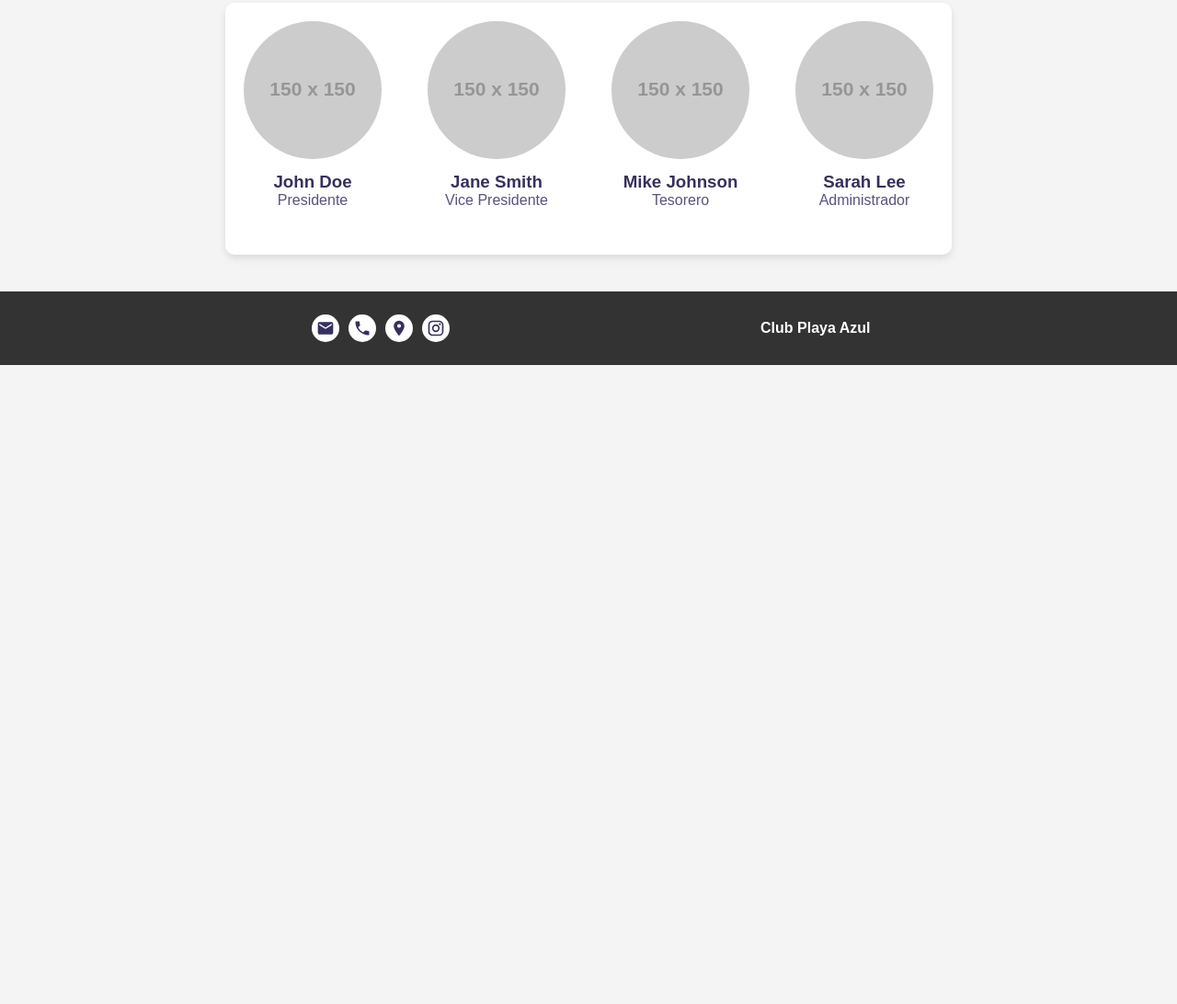
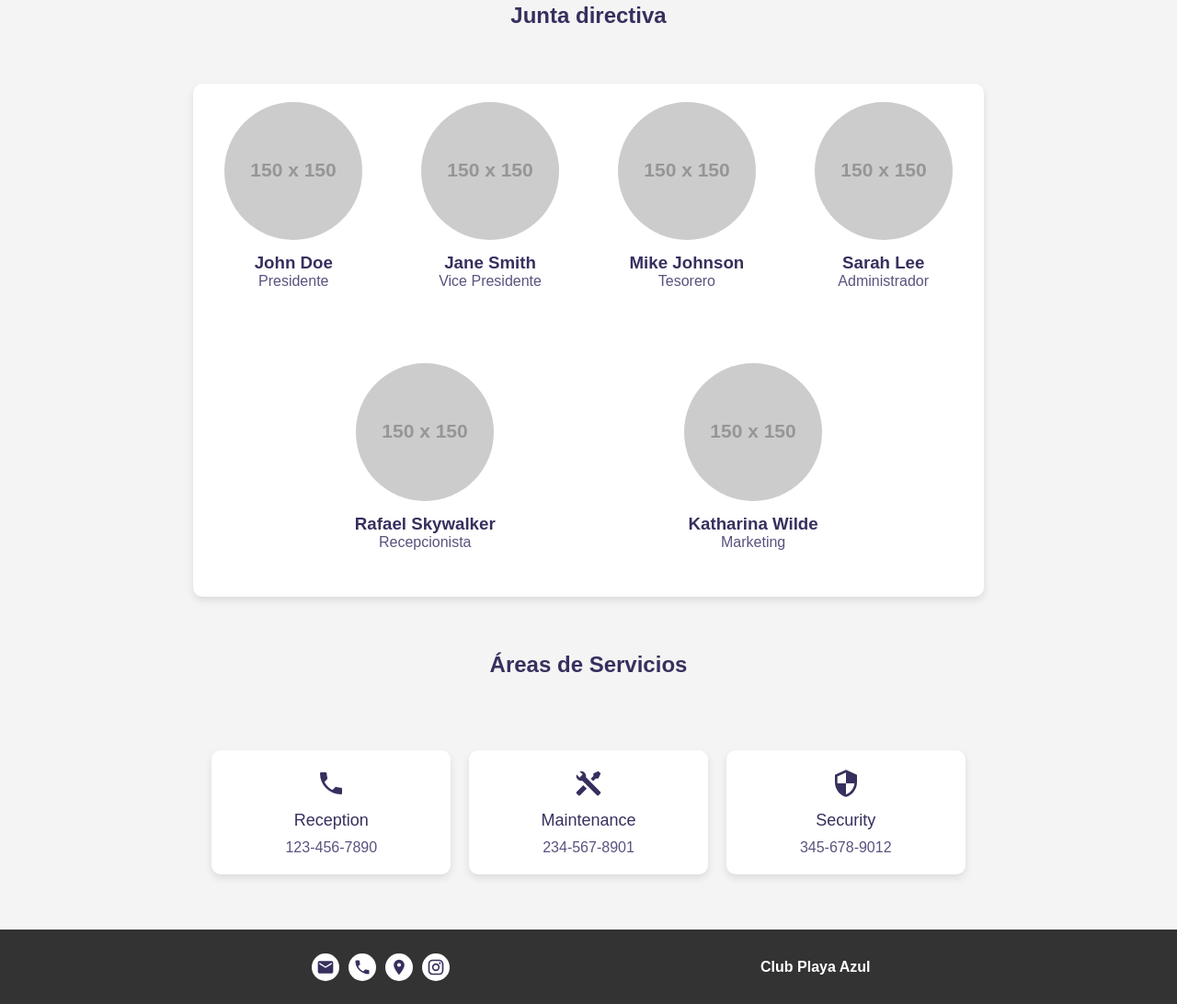
Before and after one commit to RageHardrack/club-playa-azul-maquetado, a plain HTML site: page private.html in a window 1280 px wide. Shown: the part 873-1965 px from the top of the page at 92% size. Before the commit the page ends 1270 px from the top, so only its background shows below. Drawn offline with Linux system fonts and the light colour scheme; placeholder pictures from the web are drawn by us.

Commit message:
Nueva sección de áreas de servicios

```diff
--- a/private.html
+++ b/private.html
@@ -68,7 +68,9 @@
 
     <nav class="navbar">
       <h1 class="navbar-brand">
-        <a href="./private.html"> <img src="./assests/img/logo.svg" alt="Logo" class="nav-logo" /></a>
+        <a href="./private.html">
+          <img src="./assests/img/logo.svg" alt="Logo" class="nav-logo"
+        /></a>
       </h1>
 
       <ul class="navbar-nav">
@@ -77,11 +79,15 @@
         </li>
 
         <li class="nav-item">
-          <a class="nav-link" href="./proximos-eventos.html">Próximos Eventos</a>
+          <a class="nav-link" href="./proximos-eventos.html"
+            >Próximos Eventos</a
+          >
         </li>
 
         <li class="nav-item">
-          <a class="nav-link" href="./proximos-eventos.html">Registra tus pagos</a>
+          <a class="nav-link" href="./pagos.html"
+            >Registra tus pagos</a
+          >
         </li>
       </ul>
     </nav>
@@ -120,6 +126,8 @@
         </div>
       </section>
 
+      <h2 class="home-section-title">Junta directiva</h2>
+
       <section class="crew-member-container">
         <div class="crew-member">
           <img src="https://via.placeholder.com/150" alt="Crew Member 1" />
@@ -144,7 +152,71 @@
           <h3>Sarah Lee</h3>
           <p>Administrador</p>
         </div>
+
+        <div class="crew-member">
+          <img src="https://via.placeholder.com/150" alt="Crew Member 5" />
+          <h3>Rafael Skywalker</h3>
+          <p>Recepcionista</p>
+        </div>
+
+        <div class="crew-member">
+          <img src="https://via.placeholder.com/150" alt="Crew Member 6" />
+          <h3>Katharina Wilde</h3>
+          <p>Marketing</p>
+        </div>
       </section>
+
+      <h2 class="home-section-title">Áreas de Servicios</h2>
+
+      <div class="service-container">
+        <div class="service-card">
+          <svg
+            xmlns="http://www.w3.org/2000/svg"
+            width="32"
+            height="32"
+            viewBox="0 0 24 24"
+          >
+            <path
+              fill="currentColor"
+              d="M6.62 10.79c1.44 2.83 3.76 5.15 6.59 6.59l2.2-2.2c.28-.28.67-.36 1.02-.25c1.12.37 2.32.57 3.57.57a1 1 0 0 1 1 1V20a1 1 0 0 1-1 1A17 17 0 0 1 3 4a1 1 0 0 1 1-1h3.5a1 1 0 0 1 1 1c0 1.25.2 2.45.57 3.57c.11.35.03.74-.25 1.02z"
+            />
+          </svg>
+          <div class="service-department">Reception</div>
+          <div class="service-phone">123-456-7890</div>
+        </div>
+
+        <div class="service-card">
+          <svg
+            xmlns="http://www.w3.org/2000/svg"
+            width="32"
+            height="32"
+            viewBox="0 0 24 24"
+          >
+            <path
+              fill="currentColor"
+              d="m21.71 20.29l-1.42 1.42a1 1 0 0 1-1.41 0L7 9.85A3.8 3.8 0 0 1 6 10a4 4 0 0 1-3.78-5.3l2.54 2.54l.53-.53l1.42-1.42l.53-.53L4.7 2.22A4 4 0 0 1 10 6a3.8 3.8 0 0 1-.15 1l11.86 11.88a1 1 0 0 1 0 1.41M2.29 18.88a1 1 0 0 0 0 1.41l1.42 1.42a1 1 0 0 0 1.41 0l5.47-5.46l-2.83-2.83M20 2l-4 2v2l-2.17 2.17l2 2L18 8h2l2-4Z"
+            />
+          </svg>
+          <div class="service-department">Maintenance</div>
+          <div class="service-phone">234-567-8901</div>
+        </div>
+
+        <div class="service-card">
+          <svg
+            xmlns="http://www.w3.org/2000/svg"
+            width="32"
+            height="32"
+            viewBox="0 0 24 24"
+          >
+            <path
+              fill="currentColor"
+              d="M12 12h7c-.53 4.11-3.28 7.78-7 8.92zH5V6.3l7-3.11M12 1L3 5v6c0 5.55 3.84 10.73 9 12c5.16-1.27 9-6.45 9-12V5z"
+            />
+          </svg>
+          <div class="service-department">Security</div>
+          <div class="service-phone">345-678-9012</div>
+        </div>
+      </div>
     </main>
 
     <footer>
--- a/slider.css
+++ b/slider.css
@@ -1,6 +1,6 @@
 .slider-container {
   width: 100%;
-  max-width: 1440px;
+  max-width: 80wv;
   margin: 20px auto;
   flex: 1 1 0%;
   min-height: 500px;
--- a/styles.css
+++ b/styles.css
@@ -54,7 +54,7 @@ body {
 .content-container {
   flex: 1 1 0%;
   padding: 20px;
-  max-width: 1440px;
+  width: 80%;
   display: flex;
   flex-direction: column;
   gap: 20px;
@@ -208,7 +208,7 @@ body {
 }
 
 .nav-logo {
- height: 7rem;
+  height: 7rem;
 }
 
 .events-container {
@@ -305,9 +305,15 @@ body {
   text-decoration: none;
 }
 
-/* STAFF */
+.home-section-title {
+  font-size: 1.5em;
+  font-weight: bold;
+  color: var(--primary);
+}
+
+/* #region STAFF */
 .crew-member-container {
-  max-width: 1440px;
+  width: 80%;
   margin: 20px auto;
   padding: 20px;
   background-color: white;
@@ -315,8 +321,9 @@ body {
   box-shadow: 0 4px 8px rgba(0, 0, 0, 0.1);
   display: flex;
   flex-direction: row;
-  justify-content: space-between;
+  justify-content: space-evenly;
   gap: 50px;
+  flex-wrap: wrap;
 }
 
 .crew-member {
@@ -342,6 +349,42 @@ body {
   color: var(--secondary);
 }
 
+/* #region SERVICE AREA */
+.service-container {
+  width: 80%;
+  gap: 20px;
+  margin: 20px auto;
+  padding: 20px;
+  display: flex;
+  justify-content: space-between;
+}
+
+.service-card {
+  background-color: white;
+  border-radius: 10px;
+  box-shadow: 0 4px 8px rgba(0, 0, 0, 0.1);
+  padding: 20px;
+  width: calc(33.33% - 20px);
+  text-align: center;
+}
+
+.service-card svg {
+  font-size: 36px;
+  color: var(--primary);
+  margin-bottom: 10px;
+}
+
+.service-department {
+  font-size: 18px;
+  color: var(--primary);
+  margin-bottom: 10px;
+}
+
+.service-phone {
+  font-size: 16px;
+  color: var(--secondary);
+}
+
 /* #region FOOTER */
 
 footer {
```
Also changed, not shown: eventos-pasados.html (+6 -0 lines), pagos.html (added, +12 -0 lines), proximos-eventos.html (+4 -0 lines).
